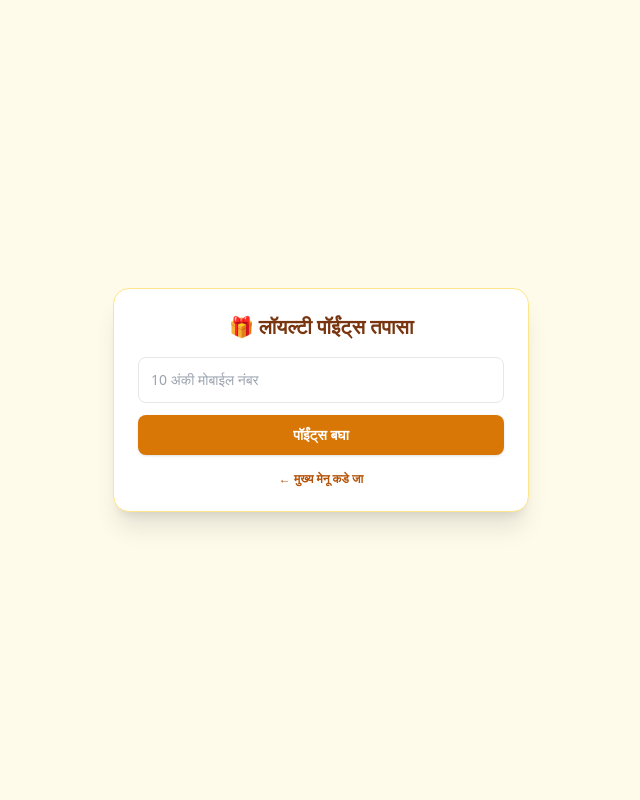
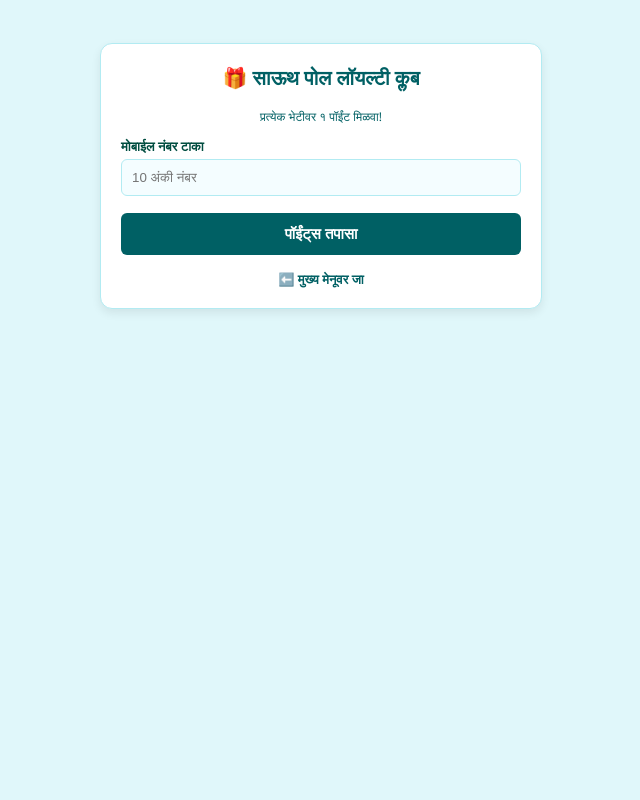
Before and after one commit to naturalkulfi1/south-pole-Natural-kulfi, a Flask app: page /loyalty in a window 1280 px wide. Shown: the whole page, without its empty margins (319-959 px from the left). Run offline with Flask 3, Linux system fonts and the light colour scheme; some libraries are stand-ins or nearby versions.

Commit message:
Update check_loyalty.html

```diff
--- a/templates/check_loyalty.html
+++ b/templates/check_loyalty.html
@@ -3,25 +3,49 @@
 <head>
     <meta charset="UTF-8">
     <meta name="viewport" content="width=device-width, initial-scale=1.0">
-    <title>Check Loyalty - South Pole Kulfi</title>
-    <script src="https://cdn.tailwindcss.com"></script>
+    <title>Loyalty Club - South Pole Kulfi</title>
+    <style>
+        body { font-family: 'Segoe UI', Tahoma, Geneva, Verdana, sans-serif; background: #e0f7fa; padding: 15px; color: #004d40; }
+        .box { background: white; padding: 20px; border-radius: 12px; box-shadow: 0 4px 10px rgba(0,0,0,0.08); max-width: 400px; margin: 20px auto; border: 1px solid #b2ebf2; }
+        h2 { color: #006064; text-align: center; margin-top: 0; font-size: 20px; }
+        .form-group { margin-bottom: 12px; }
+        .form-group label { display: block; margin-bottom: 4px; font-size: 13px; font-weight: bold; }
+        .form-group input { width: 100%; padding: 10px; border: 1px solid #b2ebf2; border-radius: 6px; box-sizing: border-box; background: #f4fdff; }
+        .btn { width: 100%; padding: 12px; background: #00838f; color: white; border: none; border-radius: 6px; font-size: 15px; font-weight: bold; cursor: pointer; margin-top: 5px; }
+        .back-btn { display: block; text-align: center; margin-top: 15px; text-decoration: none; color: #006064; font-size: 13px; font-weight: bold; }
+        .result-box { background: #f4fdff; border: 1px dashed #00838f; padding: 15px; border-radius: 8px; margin-top: 15px; text-align: center; }
+        .alert { color: #c0392b; font-size: 13px; text-align: center; margin-bottom: 10px; font-weight: bold; }
+    </style>
 </head>
-<body class="bg-amber-50">
-    <div class="max-w-md mx-auto p-4 min-h-screen flex flex-col justify-center">
-        <div class="bg-white p-6 rounded-2xl shadow-xl border border-amber-200 space-y-4 text-center">
-            <h1 class="text-xl font-extrabold text-amber-900">🎁 लॉयल्टी पॉईंट्स तपासा</h1>
-            <form method="POST" class="space-y-3">
-                <input type="tel" name="phone" placeholder="10 अंकी मोबाईल नंबर" required class="w-full p-3 border rounded-lg text-sm outline-none">
-                <button type="submit" class="w-full bg-amber-600 text-white font-bold py-2.5 rounded-lg shadow text-sm">पॉईंट्स बघा</button>
-            </form>
-            {% if phone %}
-            <div class="bg-amber-50 p-3 rounded-lg border text-xs">
-                <p class="text-gray-500">नंबर: {{ phone }}</p>
-                <p class="text-lg font-bold text-amber-900 mt-1">पॉईंट्स: {{ points }} ⭐</p>
+<body>
+
+    <div class="box">
+        <h2>🎁 साऊथ पोल लॉयल्टी क्लब</h2>
+        <p style="text-align: center; font-size: 12px; color: #006064;">प्रत्येक भेटीवर १ पॉईंट मिळवा!</p>
+
+        {% if message %}
+        <div class="alert">{{ message }}</div>
+        {% endif %}
+
+        <form method="POST">
+            <input type="hidden" name="action" value="check">
+            <div class="form-group">
+                <label>मोबाईल नंबर टाका</label>
+                <input type="tel" name="phone" placeholder="10 अंकी नंबर" pattern="[0-9]{10}" required>
             </div>
-            {% endif %}
-            <a href="/order" class="block text-amber-700 text-xs font-semibold hover:underline mt-2">← मुख्य मेनू कडे जा</a>
+            <button type="submit" class="btn" style="background-color: #006064;">पॉईंट्स तपासा</button>
+        </form>
+
+        {% if user_data %}
+        <div class="result-box">
+            <h3 style="margin: 0 0 8px 0; color: #00796b;">स्वागत आहे, {{ user_data.name }}!</h3>
+            <p style="margin: 4px 0;">मोबाईल: {{ user_data.phone }}</p>
+            <h2 style="color: #00838f; margin: 10px 0 0 0;"> ⭐ एकूण पॉईंट्स: {{ user_data.points }} </h2>
         </div>
+        {% endif %}
+
+        <a href="/" class="back-btn">⬅️ मुख्य मेनूवर जा</a>
     </div>
+
 </body>
 </html>
```
